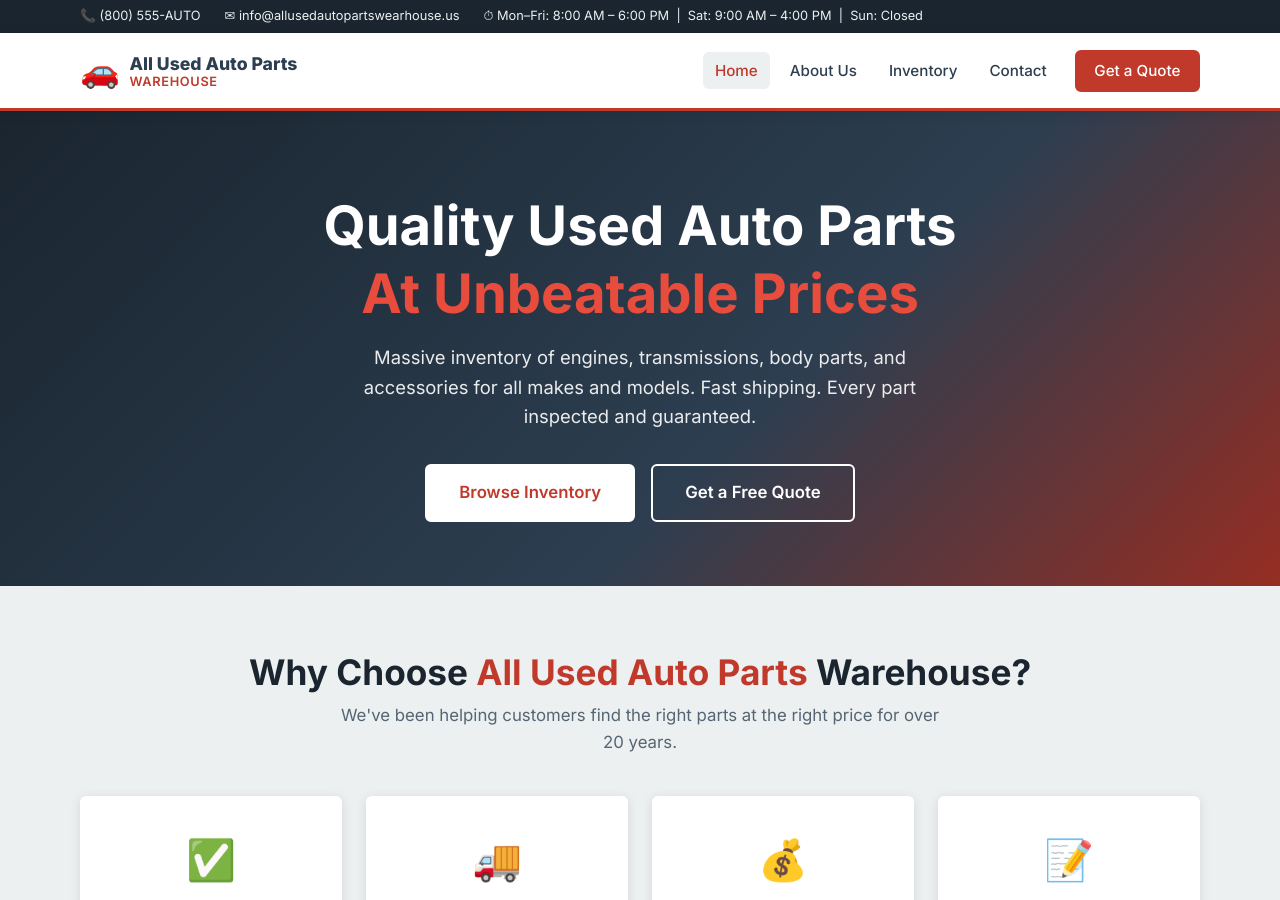
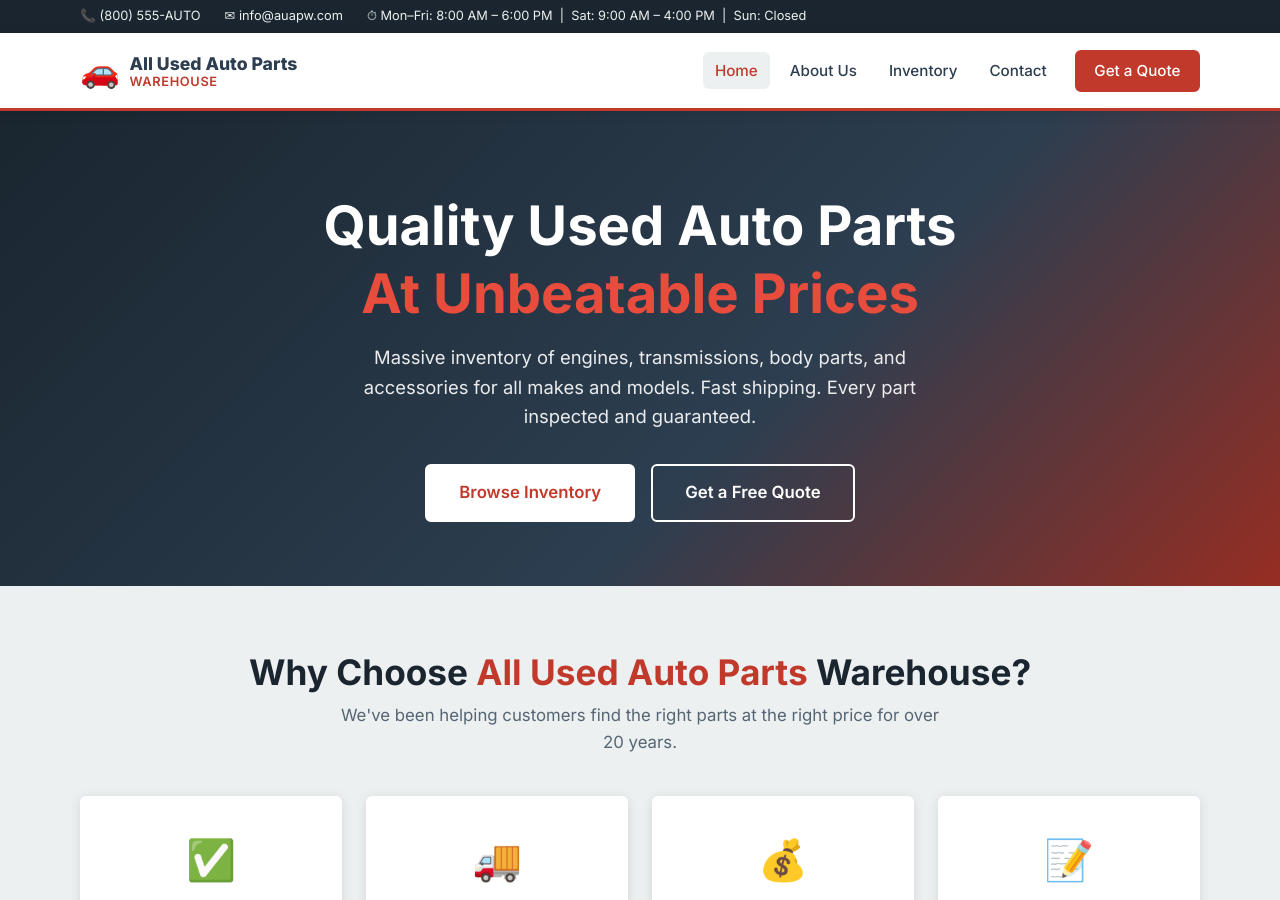
Before and after one commit to auapwllc-dev/allusedautopartswearhouse, a Jekyll site: the page built from index.html, in a window 1280 px wide and 900 px high. Built offline with Jekyll 4.4.1, drawn with Linux system fonts in a browser that asks for light colours; some of the changed text lies outside the part shown.

Commit message:
Update domain to www.auapw.com (closes #18)
Agent-Logs-Url: https://github.com/auapwllc-dev/allusedautopartswearhouse/sessions/9c8285e9-832e-41f2-a9db-bfce0d3c603a

Co-authored-by: auapwllc-dev <266437609+auapwllc-dev@users.noreply.github.com>

```diff
--- a/CNAME
+++ b/CNAME
@@ -1 +1 @@
-allusedautopartswearhouse.us
+www.auapw.com
--- a/_config.yml
+++ b/_config.yml
@@ -3,9 +3,9 @@ description: >-
   Your #1 source for quality used auto parts. We carry a massive inventory of
   engines, transmissions, body parts, and more for all makes and models.
 baseurl: ""
-url: "https://allusedautopartswearhouse.us"
+url: "https://www.auapw.com"
 
-email: info@allusedautopartswearhouse.us
+email: info@auapw.com
 phone: "(800) 555-AUTO"
 address: "1234 Parts Way, Auto City, TX 75001"
 hours:
```
